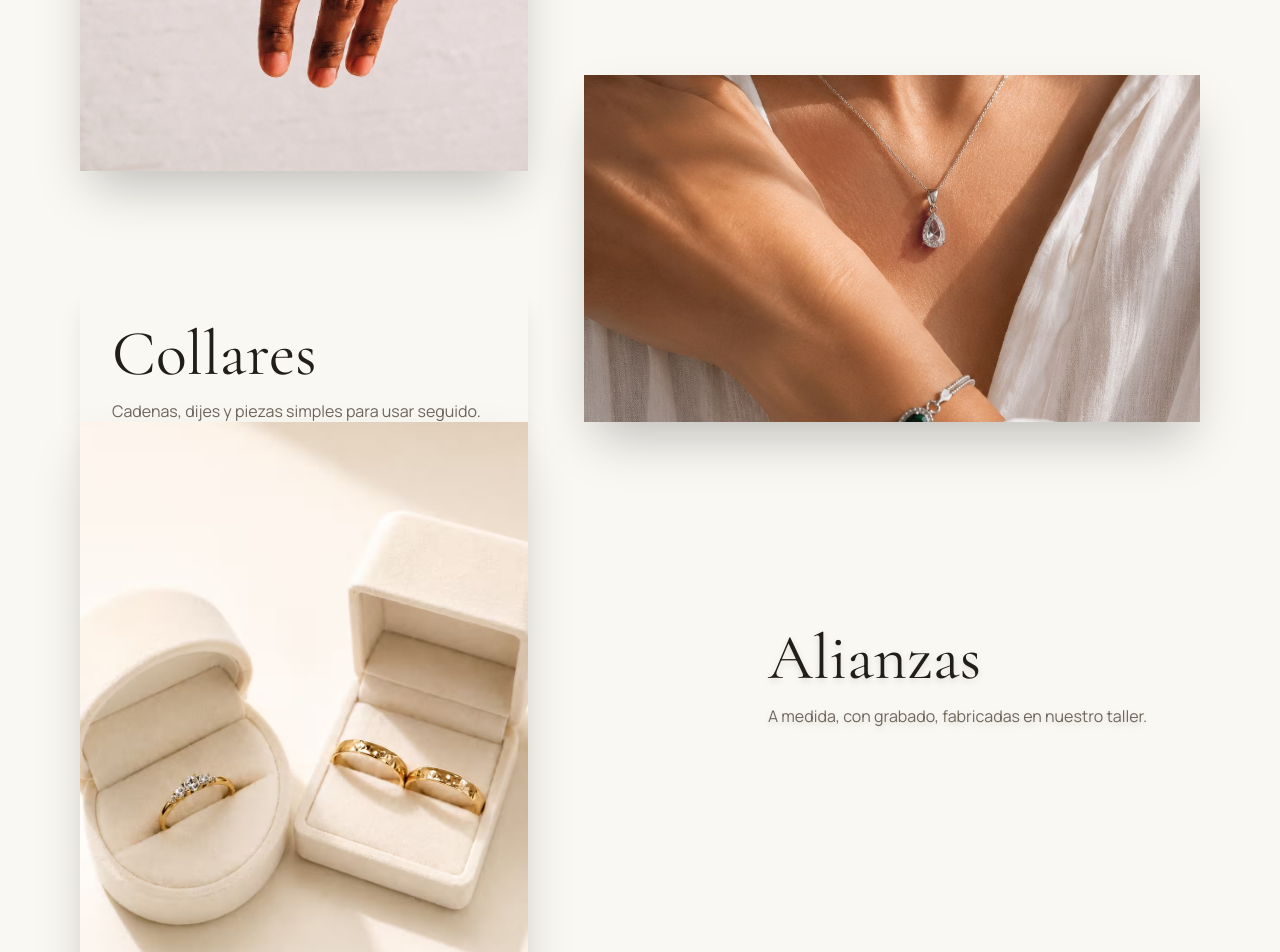
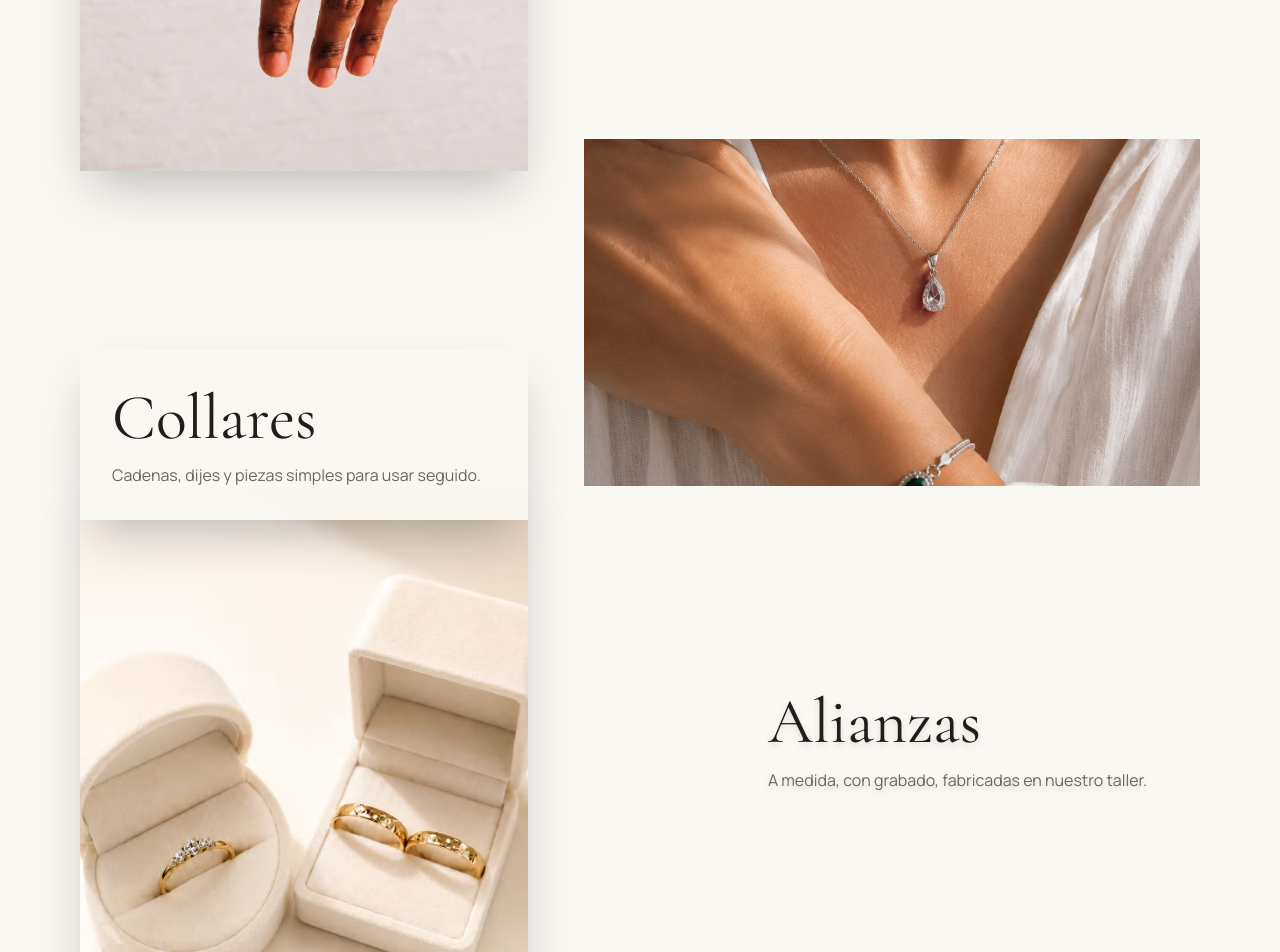
Before and after one commit to nadiaescobbb/-Cuore-joyeria, a React (Vite) app: page / in a window 1280 px wide. Shown: the part 4020-4972 px from the top of the page. Built offline with nearby package versions, Linux system fonts and the light colour scheme.

Commit message:
fix: resolve z-index collision so Collares text overlaps Alianzas image elegantly

```diff
--- a/src/components/CategoryGrid.tsx
+++ b/src/components/CategoryGrid.tsx
@@ -52,12 +52,12 @@ export function CategoryGrid() {
               href={getWaLink(categories[1].waMessage)}
               target="_blank"
               rel="noopener noreferrer"
-              className="group relative flex flex-col w-full items-end ml-auto -mt-16 md:-mt-48 mb-12 md:mb-32 z-30 focus-visible:outline-accent"
+              className="group relative flex flex-col w-full items-end ml-auto -mt-16 md:-mt-32 mb-20 md:mb-32 z-30 focus-visible:outline-accent"
             >
-              <div className="w-[85%] md:w-[55%] aspect-[4/3] md:aspect-video overflow-hidden bg-surface shadow-2xl">
+              <div className="w-[85%] md:w-[55%] aspect-[4/3] md:aspect-video overflow-hidden bg-surface">
                 <img src={categories[1].image} alt={categories[1].name} className="w-full h-full object-cover transition-transform duration-1000 group-hover:scale-105" />
               </div>
-              <div className="absolute left-0 bottom-[-15%] md:bottom-[-10%] w-[65%] md:w-[40%] bg-background/95 backdrop-blur-sm p-4 md:p-8 shadow-xl">
+              <div className="absolute left-0 bottom-[-15%] md:bottom-[-10%] w-[65%] md:w-[40%] bg-background/95 backdrop-blur-sm p-4 md:p-8 shadow-2xl">
                 <h3 className="font-heading text-[40px] md:text-[64px] tracking-tight text-foreground mb-2">
                   {categories[1].name}
                 </h3>
@@ -74,7 +74,7 @@ export function CategoryGrid() {
               href={getWaLink(categories[2].waMessage)}
               target="_blank"
               rel="noopener noreferrer"
-              className="group relative flex flex-col w-full -mt-16 md:-mt-32 mb-12 md:mb-24 z-40 focus-visible:outline-accent"
+              className="group relative flex flex-col w-full -mt-16 md:-mt-32 mb-12 md:mb-24 z-10 focus-visible:outline-accent"
             >
               <div className="w-[65%] md:w-[40%] aspect-[3/4] overflow-hidden bg-surface shadow-2xl">
                 <img src={categories[2].image} alt={categories[2].name} className="w-full h-full object-cover transition-transform duration-1000 group-hover:scale-105" />
```
